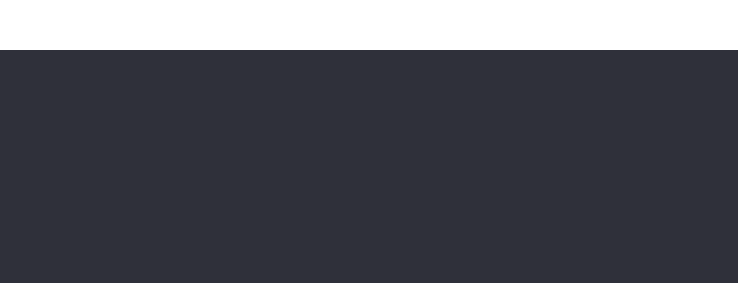
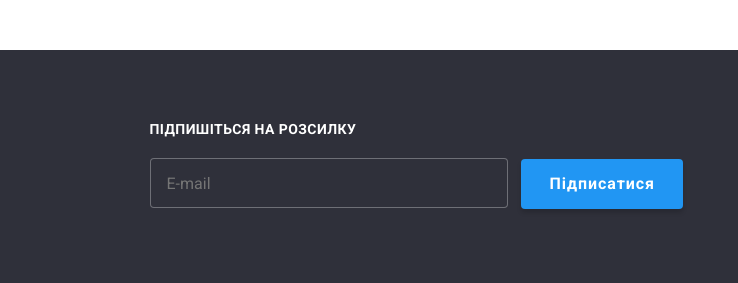
Before and after one commit to Nataly-Moskalenko/goit-markup-hw-06, a plain HTML site: page index.html in a window 1280 px wide. Shown: the part 2629-2912 px from the top of the page, 542-1280 px from the left. Drawn offline with nearby package versions, Linux system fonts and the light colour scheme.

Commit message:
Adds footer form

```diff
--- a/css/styles.css
+++ b/css/styles.css
@@ -38,7 +38,8 @@ body {
 }
 
 .hero-button,
-.portfolio-button {
+.portfolio-button,
+.footer-button {
   cursor: pointer;
   font-family: inherit;
 }
@@ -508,12 +509,13 @@ p {
   margin-bottom: 9px;
 }
 
-.secondary-footer {
+.footer-social {
   margin-left: 70px;
   padding-top: 12px;
 }
 
-.secondary-footer-text {
+.footer-social-text,
+.footer-subscription-text {
   margin-bottom: 20px;
 
   color: var(--white-color);
@@ -524,11 +526,11 @@ p {
   text-transform: uppercase;
 }
 
-.secondary-footer .list {
+.footer-social .list {
   display: flex;
 }
 
-.secondary-footer .list-item:not(:last-child) {
+.footer-social .list-item:not(:last-child) {
   margin-right: 10px;
 }
 
@@ -552,6 +554,50 @@ p {
 .footer-link:hover,
 .footer-link:focus {
   background-color: var(--accent-color);
+}
+
+.footer-subsciption {
+  /* margin-left: 93px; */
+  padding-top: 12px;
+  margin-left: auto;
+}
+
+.footer-subscription-text {
+  display: flex;
+}
+
+.footer-input,
+.footer-button {
+  height: 50px;
+}
+
+.footer-input {
+  width: 358px;
+  border: 1px solid rgba(255, 255, 255, 0.3);
+  drop-shadow(0px 4px 4px rgba(0, 0, 0, 0.15));
+  border-radius: 4px;
+  padding-left: 16px;
+
+  background-color: var(--background-dark-color);
+  color: rgba(255, 255, 255, 0.6);
+}
+
+.footer-button {
+  margin-left: 10px;
+  padding-left: 28px;
+  padding-right: 28px;
+
+  box-shadow: 0px 4px 4px rgba(0, 0, 0, 0.15);
+  border-radius: 4px;
+  border: none;
+
+  color: var(--white-color);
+  background-color: var(--accent-color);
+
+  font-weight: 700;
+  font-size: 16px;
+  line-height: 1.88;
+  letter-spacing: 0.06em;
 }
 
 /* Портфоліо */
--- a/index.html
+++ b/index.html
@@ -355,7 +355,7 @@
   <!-- Підвал сторінки -->
   <footer class="footer">
     <div class="container">
-      <div class="primary-footer">
+      <div class="footer-contacts">
         <a href="#" class="logo-footer link"><span class="span">Web</span>Studio</a>
         <address class="address">
           <ul class="list">
@@ -372,8 +372,8 @@
           </ul>
         </address>
       </div>
-      <div class="secondary-footer">
-        <p class="secondary-footer-text">Приєднуйтесь</p>
+      <div class="footer-social">
+        <p class="footer-social-text">Приєднуйтесь</p>
         <ul class="list">
           <li class="list-item">
             <a href="#" class="link footer-link">
@@ -405,6 +405,11 @@
           </li>
         </ul>
       </div>
+      <form class="footer-subsciption" action="#">
+        <label class="footer-subscription-text" for="user-email">Підпишіться на розсилку</label>
+        <input class="footer-input" type="email" name="email" id="user-email" placeholder="E-mail">
+        <button class="footer-button" type="submit">Підписатися</button>
+      </form>
     </div>
   </footer>
 
```
Also changed, not shown: portfolio.html (+8 -3 lines).
